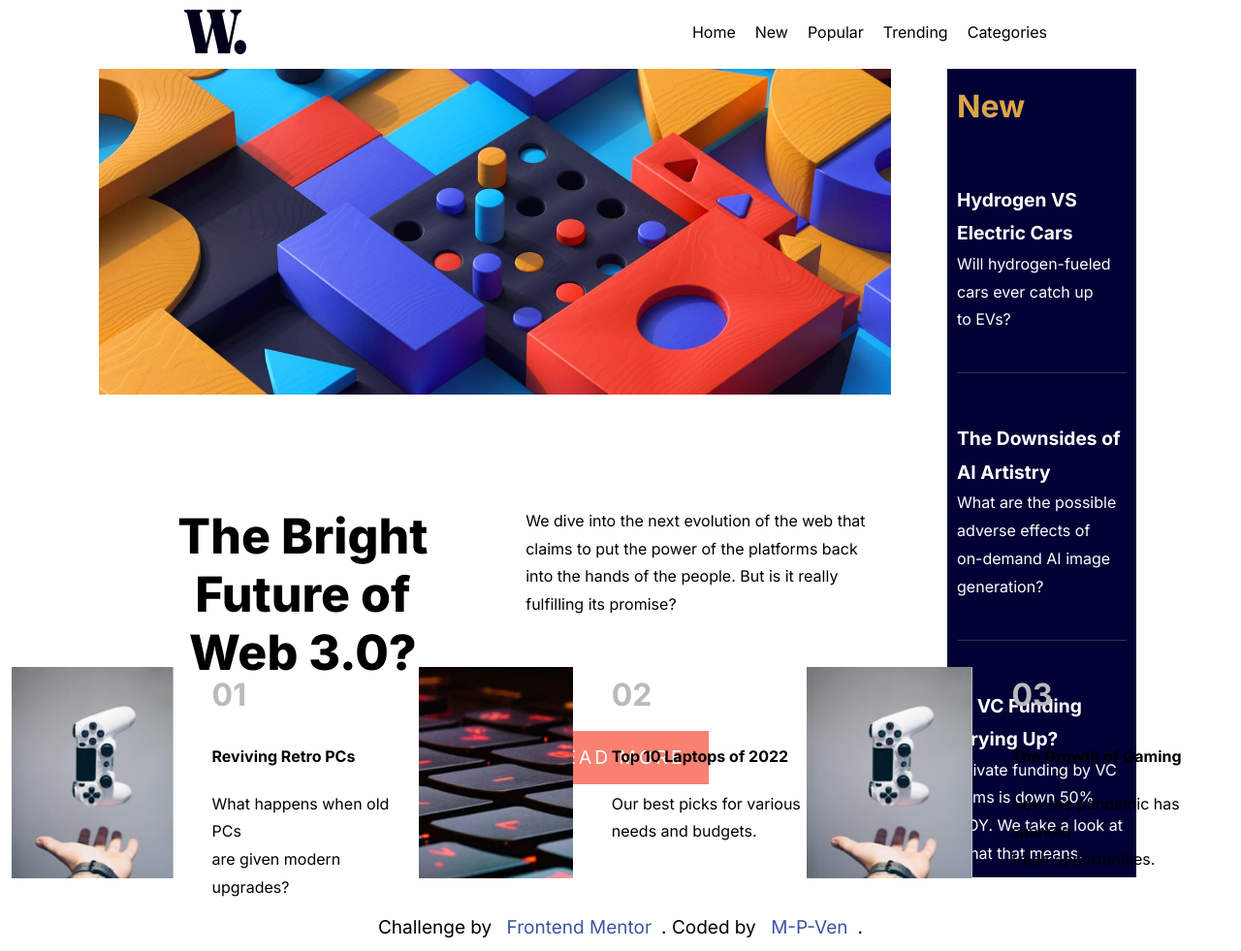
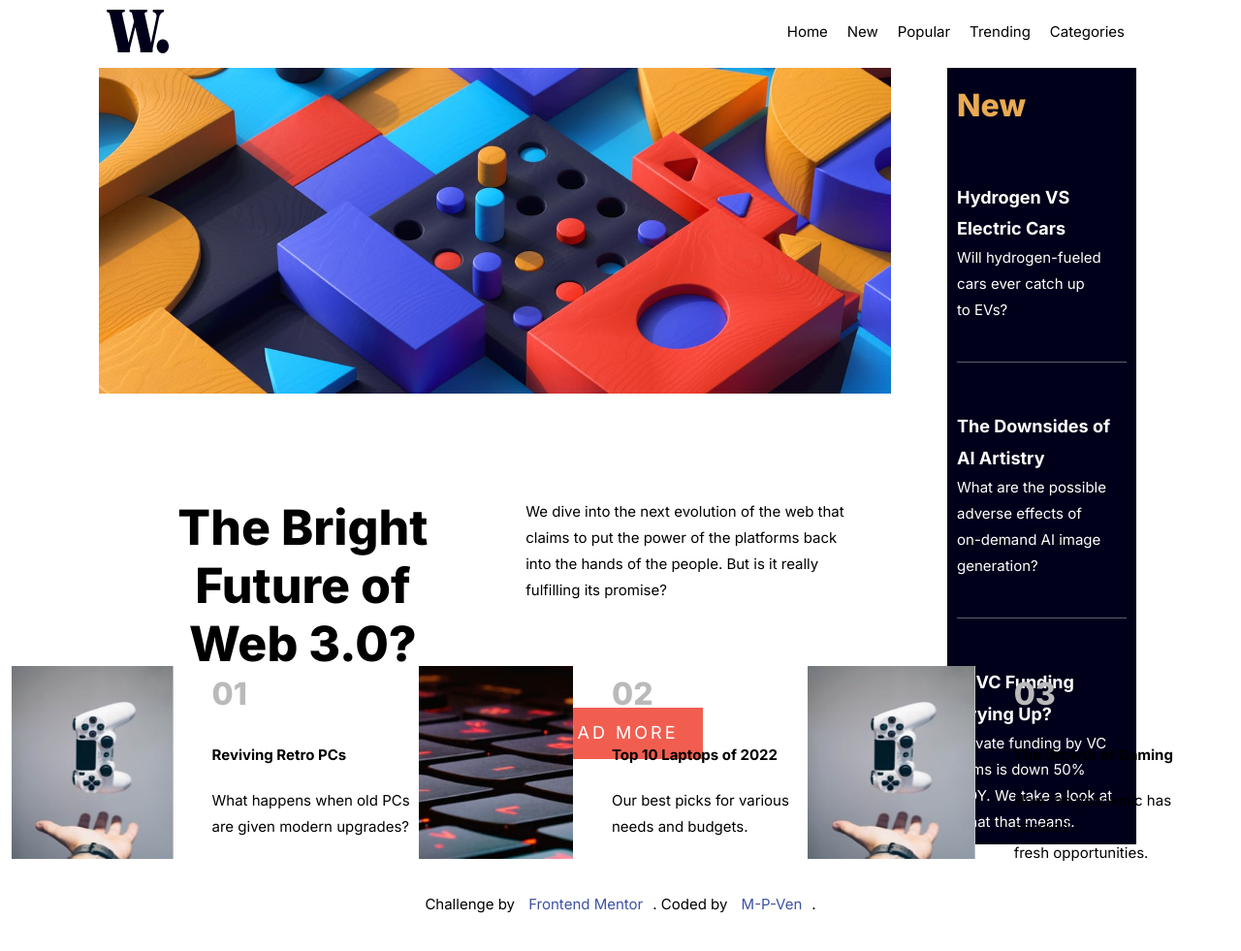
Before and after one commit to M-P-Ven/FrontEnd-Mentor-Challenge-News-Page, a plain HTML site: page index.html in a window 1280 px wide. Shown: the whole page at 97% size. After the commit the page ends 955 px from the top, so only its background shows below. Drawn offline with Linux system fonts and the light colour scheme.

Commit message:
Add files via upload

```diff
--- a/CSS/style.css
+++ b/CSS/style.css
@@ -8,8 +8,11 @@
 body{
     font-family: 'Inter', sans-serif;
     min-height: 100vh;
+    max-width: 1440px;
     display: flex;
     flex-direction: column;
+    font-size: 15px;
+    font-weight: 400;
 }
 
 a{
@@ -26,13 +29,13 @@ header{
 }
 
 .LogoIMG{
-    padding-left: 180px;
+    padding-left: 100px;
 }
 
 .menu{
     list-style-type: none;
     padding: 10px;
-    padding-right: 180px;
+    padding-right: 100px;
 
     display: flex;
     justify-content: space-evenly;
@@ -76,7 +79,7 @@ header{
 
 #MainHeader{
     font-size: 50px;
-    font-weight: 900;
+    font-weight: 800;
     text-align: center;
     line-height: 120%;
 
@@ -100,7 +103,7 @@ header{
     padding: 10px 25px;
 
     color: white;
-    background-color: salmon;
+    background-color: hsl(5, 85%, 63%);
     text-transform: uppercase;
     letter-spacing: 3px;
     font-size: larger;
@@ -130,7 +133,7 @@ header{
     margin-right: 20px;
     padding: 10px;
 
-    background-color: rgb(1, 1, 54);
+    background-color: hsl(240, 100%, 5%);
     color: white;
 }
 
@@ -138,24 +141,24 @@ header{
     height: fit-content;
     width: fit-content;
 
-    color: rgb(220, 164, 74);
-    font-weight: bolder;
+    color: hsl(35, 77%, 62%);
+    font-weight: 800;
     font-size: xx-large;
 }
 
 .BesideMain h2{
     font-size: larger;
-    font-weight: bold;
+    font-weight: 700;
 }
 
 .BesideMain h2:hover{
-    color: rgb(220, 164, 74);
+    color: hsl(35, 77%, 62%);
 }
 
 .sideNews{
     margin-top: 50px;
     padding-bottom: 40px;
-    border-bottom: 1px solid rgba(77, 77, 95, 0.613);
+    border-bottom: 1px solid hsl(236, 13%, 42%);
 
 }
 
@@ -180,13 +183,13 @@ header{
 
 .bellow h1{
     color: rgb(187, 186, 186);
-    font-weight: bolder;
+    font-weight: 800;
     font-size: xx-large;
 }
 
 .bellow h2{
     padding-top: 20px;
-    font-weight: bold;
+    font-weight: 700;
 }
 
 .bellow p{
@@ -220,7 +223,7 @@ footer {
   }
 
 .attribution{
-    font-size: 19px;
+    font-size: 15px;
     text-align: center;
 }
 
```
